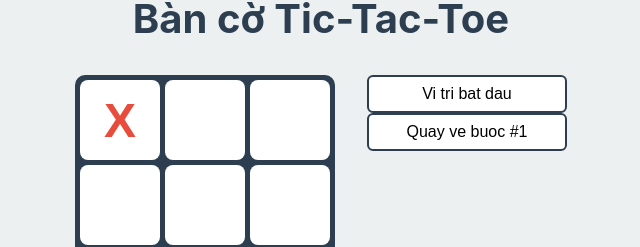
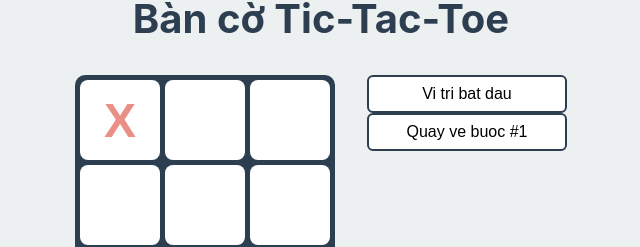
Before and after one commit to QuangNguyenNgoc/vite-project, a React (Vite) app: page / in a window 1280 px wide. Both pictures are taken after a click on the button 439 px from the left and 343 px from the top of the page. Shown: the part 223-470 px from the top of the page, without its empty margins (319-959 px from the left). Built offline with nearby package versions, Linux system fonts and the light colour scheme.

Commit message:
thay đổi thuộc tính html icon X/O

```diff
--- a/src/components/Square.tsx
+++ b/src/components/Square.tsx
@@ -17,7 +17,7 @@ export default function Square({ value, onSquareClick }: squareProps) {
 
   return (
     <button className="square" onClick={onSquareClick}>
-      {value && <span data-value={value}>{value}</span>}
+      {value && <span className={value}>{value}</span>}
     </button>
   );
 }
--- a/src/index.css
+++ b/src/index.css
@@ -2,8 +2,8 @@
   --square-size: 80px;
   --border-color: #2c3e50;
   --hover-color: #34495e;
-  --x-color: #e74c3c;
-  --o-color: #3498db;
+  --x-color: #e98f85;
+  --o-color: #6facd5;
   --bg-color: #ecf0f1;
 }
 
@@ -75,11 +75,11 @@ h1 {
 }
 
 /* Màu cho X và O */
-.square:has(span[data-value="X"]) {
+.square .X {
   color: var(--x-color);
 }
 
-.square:has(span[data-value="O"]) {
+.square .O {
   color: var(--o-color);
 }
 
```
